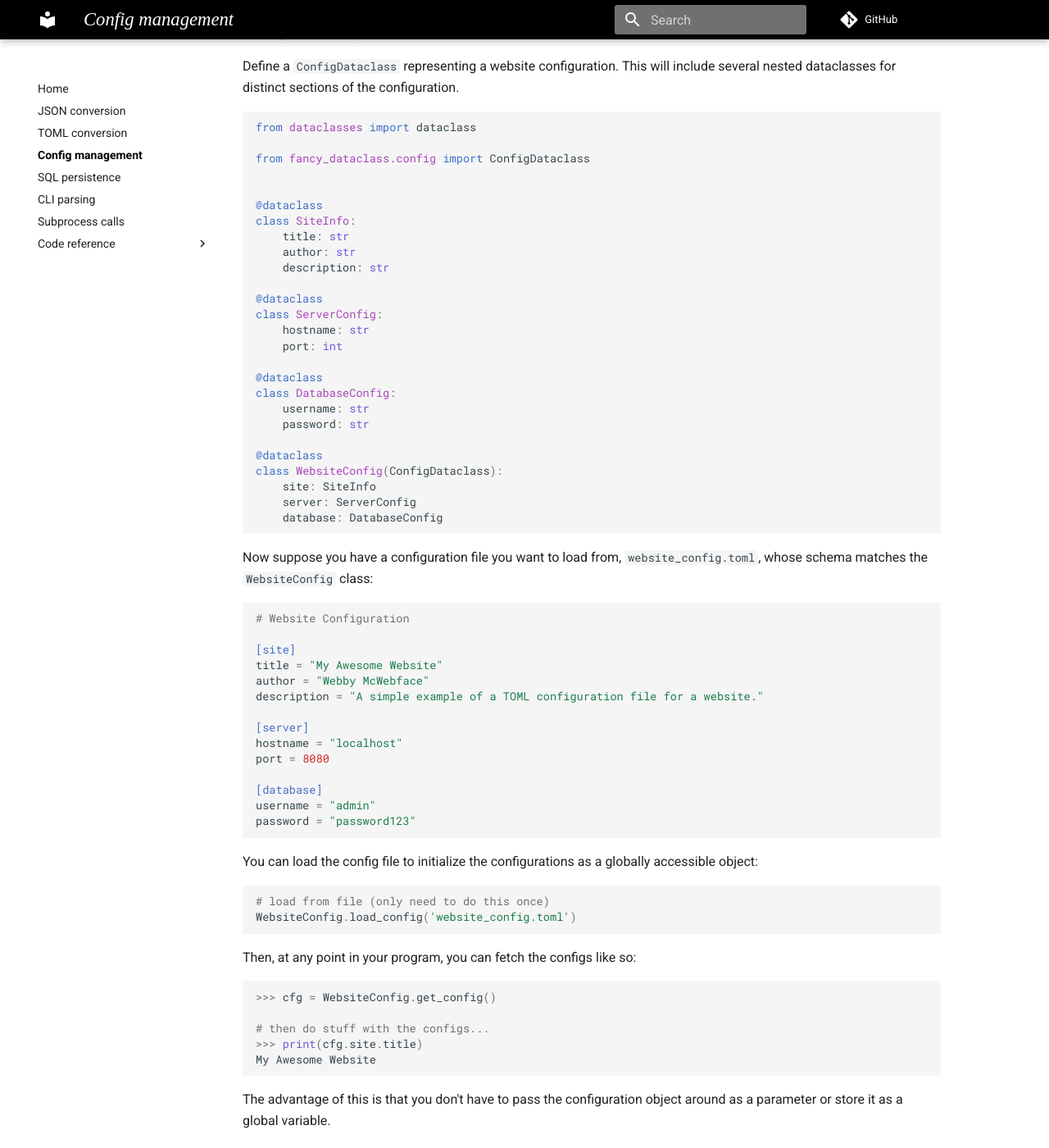
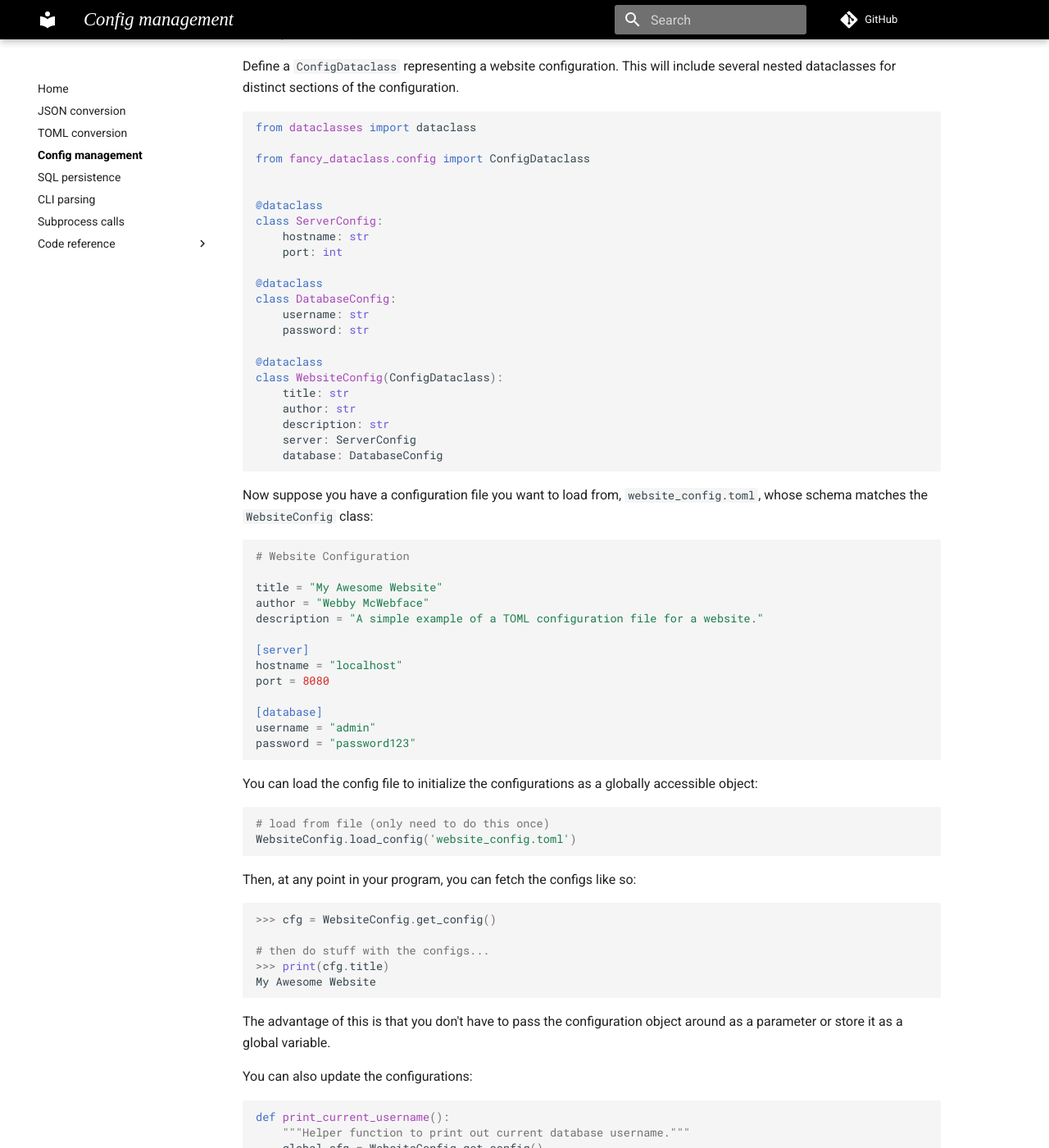
Before and after one commit to jeremander/fancy-dataclass, an MkDocs documentation site: the page built from docs/config.md, in a window 1280 px wide and 1400 px high, scrolled down 295 px. Shown: the whole window at 82% size. Built offline with MkDocs 1.6.1 and Material for MkDocs 9.7.7, drawn with Linux system fonts in a browser that asks for light colours; comment, search, counter and statistics services are not loaded.

Commit message:
docs: simplify ConfigDataclass example

````diff
--- a/docs/config.md
+++ b/docs/config.md
@@ -15,12 +15,6 @@
 
 
 @dataclass
-class SiteInfo:
-    title: str
-    author: str
-    description: str
-
-@dataclass
 class ServerConfig:
     hostname: str
     port: int
@@ -32,7 +26,9 @@
 
 @dataclass
 class WebsiteConfig(ConfigDataclass):
-    site: SiteInfo
+    title: str
+    author: str
+    description: str
     server: ServerConfig
     database: DatabaseConfig
 ```
@@ -42,7 +38,6 @@
 ```toml
 # Website Configuration
 
-[site]
 title = "My Awesome Website"
 author = "Webby McWebface"
 description = "A simple example of a TOML configuration file for a website."
@@ -69,7 +64,7 @@
 >>> cfg = WebsiteConfig.get_config()
 
 # then do stuff with the configs...
->>> print(cfg.site.title)
+>>> print(cfg.title)
 My Awesome Website
 ```
 
````
